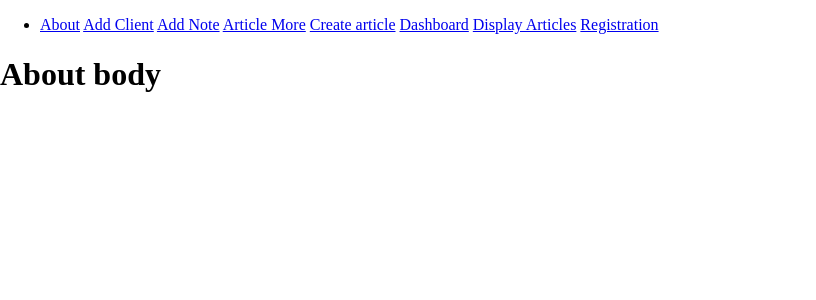
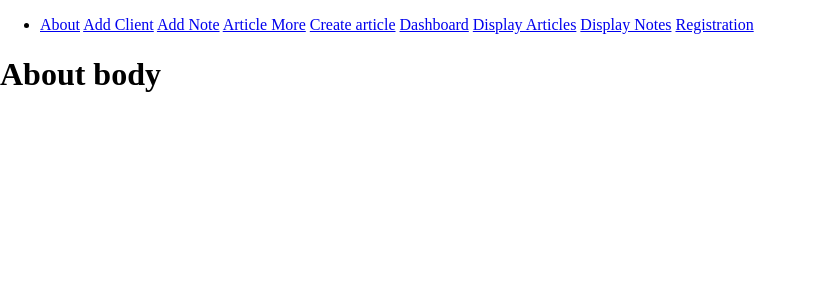
Before and after one commit to tony-against-machine/cmstheone, a Flask app: page /about in a window 1280 px wide. Shown: the top 300 px of the page, without its empty margins (0-816 px from the left). Run offline with Flask 3, Linux system fonts and the light colour scheme.

Commit message:
The Display Notes menu item has been added

```diff
--- a/app/templates/main_html/base.html
+++ b/app/templates/main_html/base.html
@@ -23,8 +23,11 @@
                 <a href="{{ url_for('article_more') }}">Article More</a>
                 <a href="{{ url_for('create_article') }}">Create article</a>
                 <a href="{{ url_for('dashboard') }}">Dashboard</a>
+                <a href="{{ url_for('display_articles') }}">Display Articles</a>
+                <a href="{{ url_for('display_notes') }}">Display Notes</a>
 
-                <a href="{{ url_for('display_articles') }}">Display Articles</a>
+
+
                 <a href="{{ url_for('registration') }}">Registration</a>
 
 
```
